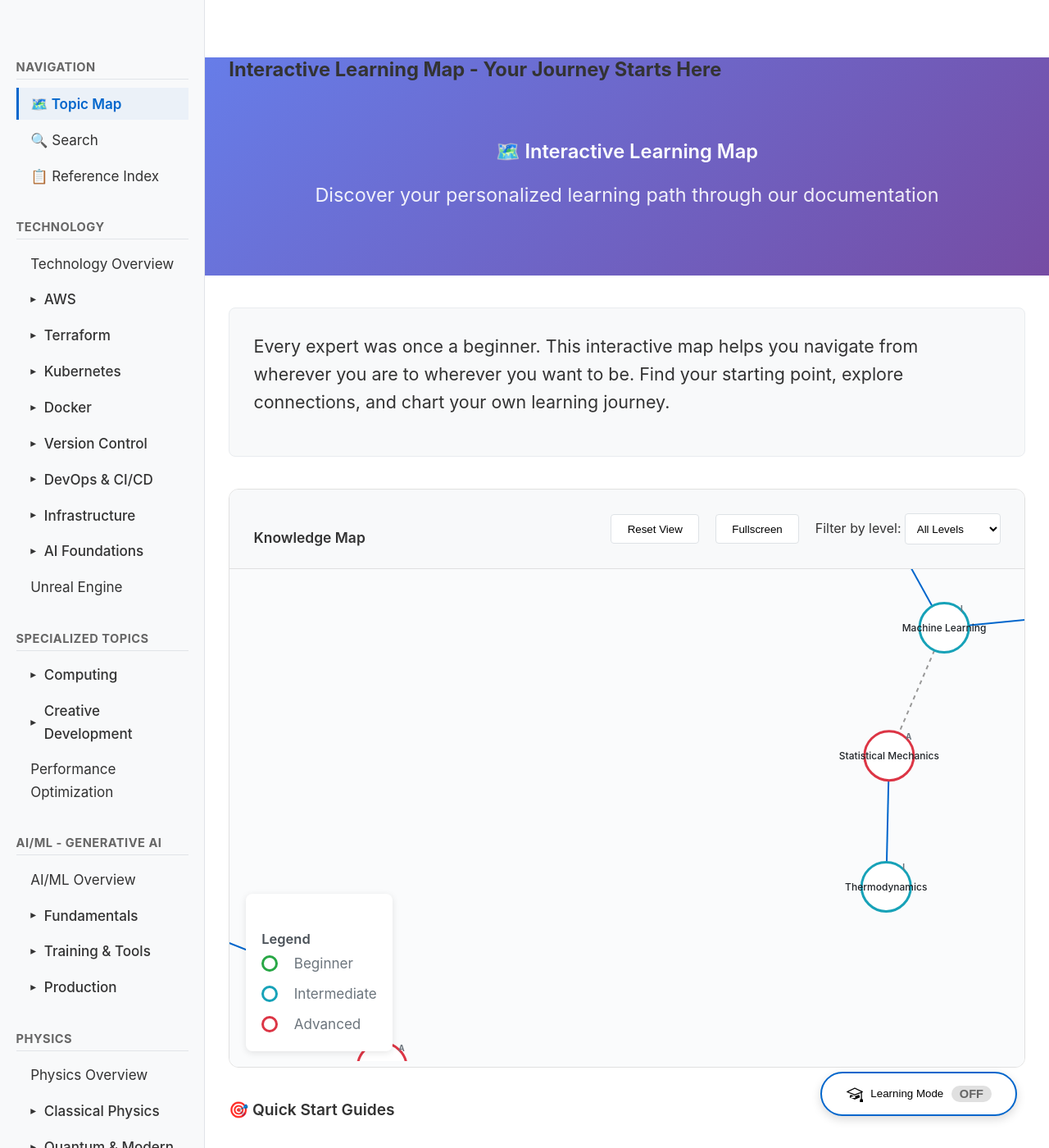
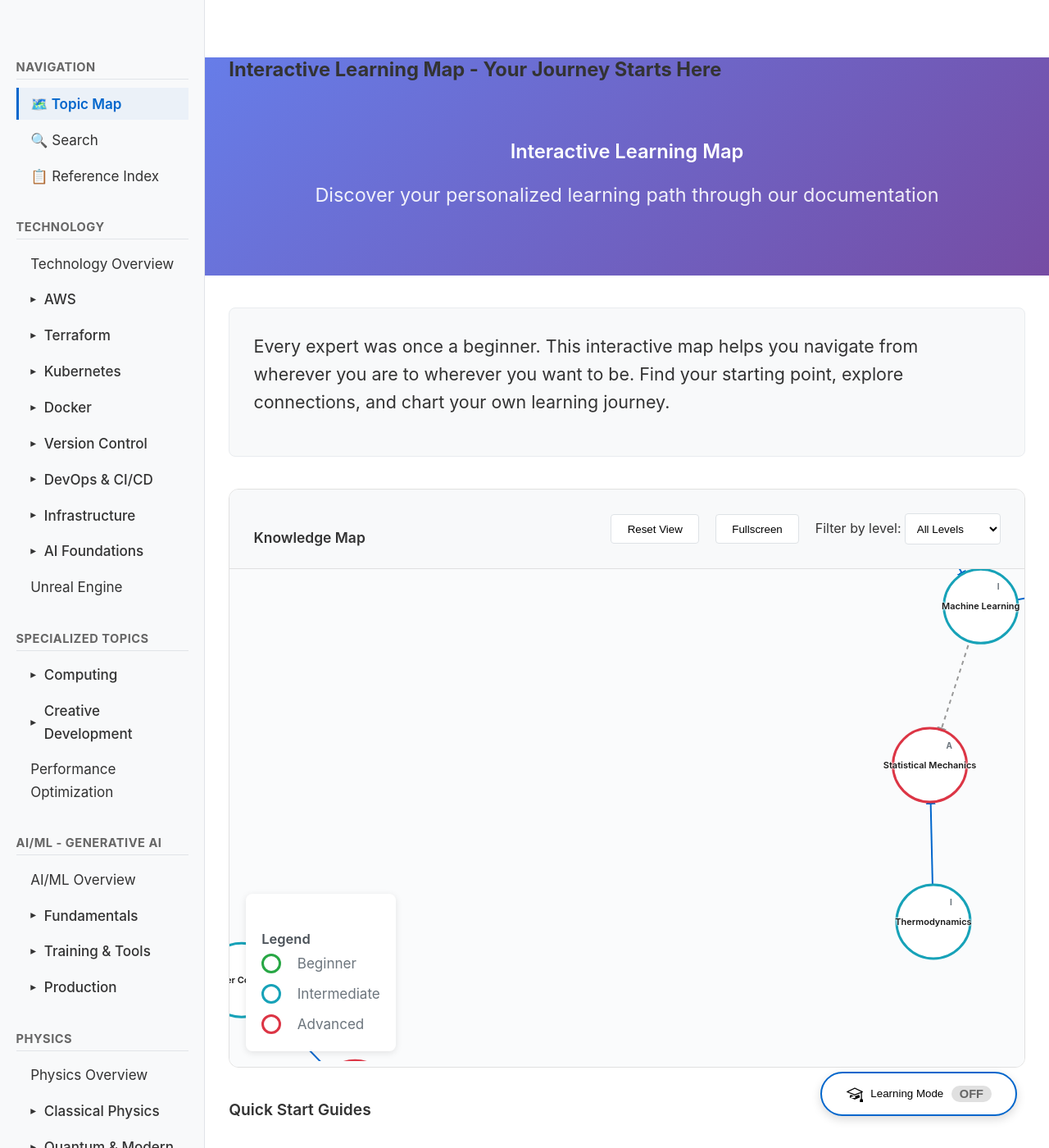
Before and after one commit to AndrewAltimit/Documentation, a Jekyll site: the page built from github-pages/docs/topic-map.md, in a window 1280 px wide and 1400 px high. Shown: the whole window at 82% size. Built offline with Jekyll 4.4.1, drawn with Linux system fonts in a browser that asks for light colours; some of the changed text lies outside the part shown.

Commit message:
Remove emojis and improve Knowledge Map readability
- Remove all emojis from topic-map.md section headers
- Remove all emojis from index.md section headers
- Increase Knowledge Map node size (30px → 45px radius)
- Add text shadow for better label contrast
- Increase font weight on node labels
- Adjust force simulation for larger nodes
- Update legend indicator size

🤖 Generated with [Claude Code](https://claude.com/claude-code)

Co-Authored-By: Claude Opus 4.5 <noreply@anthropic.com>

````diff
--- a/github-pages/_includes/topic-map.html
+++ b/github-pages/_includes/topic-map.html
@@ -499,9 +499,10 @@ window.addEventListener('resize', () => {
 }
 
 .node-label {
-  font-size: 12px;
-  font-weight: 500;
-  fill: var(--label-color, #212529);
+  font-size: 11px;
+  font-weight: 600;
+  fill: #1a1a1a;
+  text-shadow: 0 0 3px #fff, 0 0 3px #fff, 0 0 3px #fff;
 }
 
 .difficulty-indicator {
@@ -554,8 +555,8 @@ window.addEventListener('resize', () => {
 }
 
 .legend-color {
-  width: 20px;
-  height: 20px;
+  width: 24px;
+  height: 24px;
   border-radius: 50%;
   border: 3px solid;
 }
--- a/github-pages/docs/topic-map.md
+++ b/github-pages/docs/topic-map.md
@@ -6,7 +6,7 @@ toc: false
 
 <div class="hero-section topic-map-hero">
   <div class="hero-content">
-    <h1 class="hero-title">🗺️ Interactive Learning Map</h1>
+    <h1 class="hero-title">Interactive Learning Map</h1>
     <p class="hero-subtitle">Discover your personalized learning path through our documentation</p>
   </div>
 </div>
@@ -17,11 +17,11 @@ toc: false
 
 {% include topic-map.html %}
 
-## 🎯 Quick Start Guides
+## Quick Start Guides
 
 <div class="quick-start-grid">
   <div class="quick-start-card">
-    <h3>🚀 Complete Beginner?</h3>
+    <h3>Complete Beginner</h3>
     <p>Start with our 5-minute crash courses:</p>
     <ul>
       <li><a href="technology/git-reference.html">Git Quick Start</a></li>
@@ -54,14 +54,14 @@ toc: false
   </div>
 </div>
 
-## 🧭 How to Navigate This Map
+## How to Navigate This Map
 
 ### Interactive Features
-- **🖱️ Click and drag** nodes to explore the visualization
-- **🔍 Click any topic** to see details and available content
-- **🎚️ Use difficulty filters** to focus on your level
-- **🔗 Follow connections** to discover related topics
-- **📍 Zoom and pan** to explore different knowledge domains
+- **Click and drag** nodes to explore the visualization
+- **Click any topic** to see details and available content
+- **Use difficulty filters** to focus on your level
+- **Follow connections** to discover related topics
+- **Zoom and pan** to explore different knowledge domains
 
 ### Understanding Connections
 <div class="connection-legend">
@@ -79,7 +79,7 @@ toc: false
   </div>
 </div>
 
-## 📈 Suggested Learning Paths
+## Suggested Learning Paths
 
 ### Path 1: Full-Stack Developer Journey
 ```
@@ -102,7 +102,7 @@ Linux → Git → Docker → CI/CD → Kubernetes → Monitoring
 Shell  Branching Compose Jenkins   Helm    Prometheus
 ```
 
-## 🎨 Customize Your Experience
+## Customize Your Experience
 
 {% include learning-mode-toggle.html %}
 
@@ -112,7 +112,7 @@ Shell  Branching Compose Jenkins   Helm    Prometheus
 - **Skip Ahead**: Test out of beginner content
 - **Deep Dive**: Access research papers and advanced materials
 
-## 💡 Pro Tips
+## Pro Tips
 
 1. **Start Small**: Don't try to learn everything at once
 2. **Follow Interests**: Let curiosity guide your path
````
Also changed, not shown: other parts of github-pages/_includes/topic-map.html (+5 -5 lines), other parts of github-pages/docs/topic-map.md (+2 -2 lines), github-pages/docs/index.md (+6 -6 lines).
